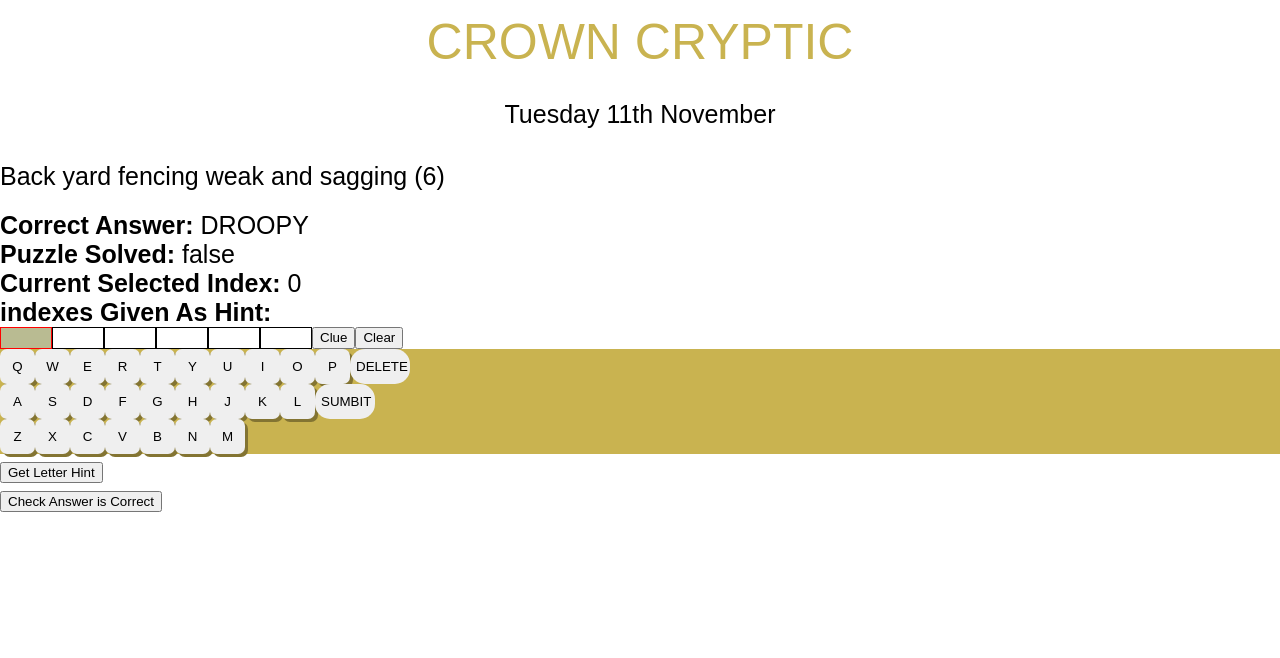
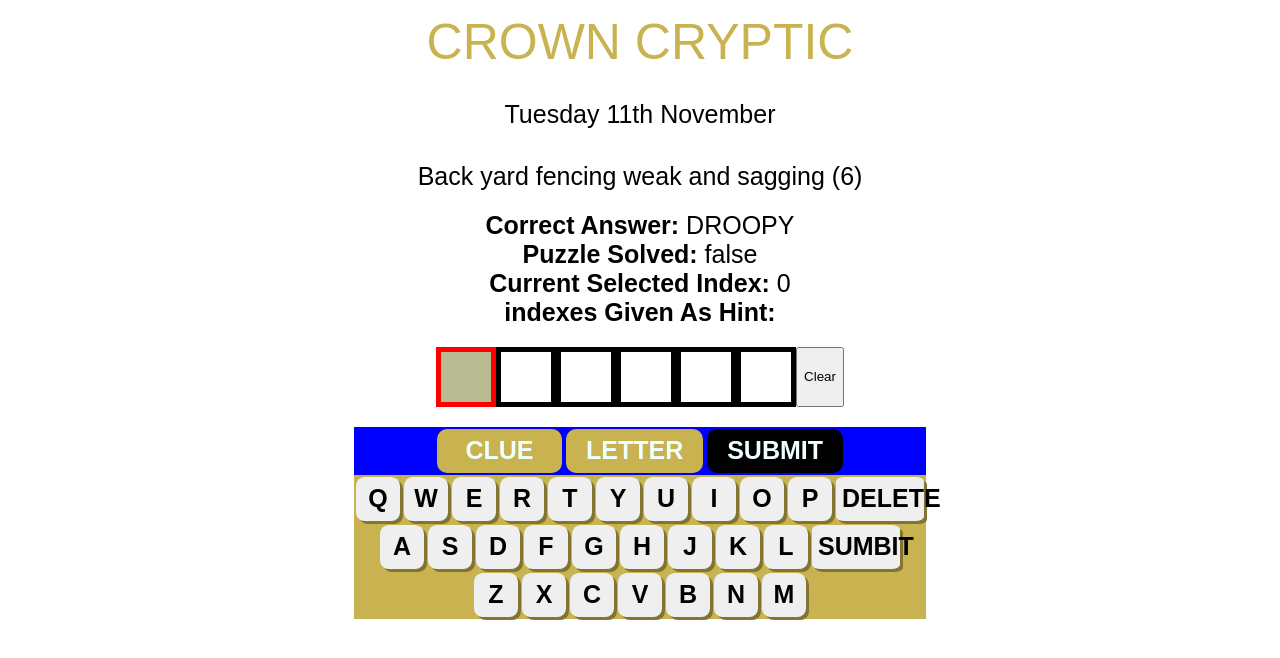
Before and after one commit to Fordcois/crown-cryptic, a Next.js app: page / in a window 1280 px wide. Shown: the top 658 px of the page. Built offline with nearby package versions, Linux system fonts and the light colour scheme; a web font is replaced by a local one.

Commit message:
aligns content and creates scalleable container

```diff
--- a/src/app/CrownCryptic.js
+++ b/src/app/CrownCryptic.js
@@ -167,7 +167,7 @@ const CrownCryptic = () => {
 
 
   return (
-    <div>
+    <div className='centered-content'>
       {puzzleSolved && (
         <PuzzleSolvedPopUp
           ClueUsed={showDefinition}
@@ -177,9 +177,7 @@ const CrownCryptic = () => {
       )}
       <div style={{ marginTop: "20px", marginBottom: "20px" }}>
         <span>{questionPreDef}</span>
-        <span className={showDefinition ? "RevealedDefinition" : ""}>
-          {questionDef}
-        </span>
+        <span className={showDefinition ? "RevealedDefinition" : ""}>{questionDef}</span>
         <span>{questionPostDef}</span>
       </div>
       <b>Correct Answer:</b> {CorrectAnswer}
@@ -206,25 +204,23 @@ const CrownCryptic = () => {
             />
           </span>
         ))}
-        <button onClick={() => getDefinition()}>Clue</button>
         <button onClick={() => clearGuess()}>Clear</button>
       </div>
+
+
+      <div className='buttonrow' style={{ background: 'blue' }}>
+            <button className='buttonBase colourButton' onClick={() => getDefinition()}>CLUE</button>
+            <button className='buttonBase colourButton' onClick={() => revealSelectedLetterAsHint()}>LETTER</button>
+            <button className='buttonBase blackButton' onClick={() => checksGuessIsCorrect()}>SUBMIT</button>
+      </div>
+
       <Keyboard
         setUserGuessArrayIndexToLetter={setUserGuessArrayIndexToLetter}
         moveCurrentSelectedSquareBy={moveCurrentSelectedSquareBy}
         checksGuessIsCorrect={checksGuessIsCorrect}
         puzzleSolved={puzzleSolved}
       />
-      <button onClick={() => revealSelectedLetterAsHint()}>
-        {" "}
-        Get Letter Hint
-      </button>{" "}
-      <br />
-      <button onClick={() => checksGuessIsCorrect()}>
-        {" "}
-        Check Answer is Correct
-      </button>
-      <br />
+
     </div>
   );
 };
--- a/src/app/globals.css
+++ b/src/app/globals.css
@@ -4,24 +4,72 @@
   --ESBlack: #000000;
   --CCYellow:#c9b350;
   --KeyboardShadow:#837432;
+  --KeyboardLetters:#000000;
   --TextFont: "Koulen", sans-serif;
+}
+
+.Pages-Container {
+  display: flex;
+  width: 100%;
+  justify-content: center;
+  margin-left: auto;
+  margin-right: auto;
+}
+@media (min-width: 475px) {
+  .Pages-Container {
+    max-width: 475px;
+  }
+}
+@media (min-width: 640px) {
+  .Pages-Container {
+    max-width: 640px;
+  }
+}
+@media (min-width: 768px) {
+  .Pages-Container {
+    max-width: 768px;
+  }
+}
+
+@media (min-width: 1024px) {
+  .Pages-Container {
+    max-width: 1024px;
+  }
+}
+
+@media (min-width: 1280px) {
+  .Pages-Container {
+    max-width: 1280px;
+  }
+}
+
+@media (min-width: 1536px) {
+  .Pages-Container {
+    max-width: 1536px;
+  }
+}
+
+.centered-content{
+  text-align: center;
 }
 
 .LetterContainer{
   display: flex;
+  justify-content: center;
+  padding: 20px 0px;
 }
 
 .Letter{
-  border: 1px solid black;
-  height: 20px;
+  border: 5px solid black;
+  height: 50px;
   width: 50px;
   text-align: center;
 }
 
 .SelectedLetter{
-  border: 1px solid red;
+  border: 5px solid red;
   background-color: rgb(185, 187, 146);
-  height: 20px;
+  height: 50px;
   width: 50px;
   color: aliceblue;
   text-align: center;
@@ -31,47 +79,66 @@
   color: rgb(255, 13, 0);
 }
 
-.Keyboard{
-  text-align: center;
+.Keyboard {
+  display: flex;            /* make it a flex container */
+  flex-direction: column;
+  align-items: center;      /* center vertically */
   background-color: var(--CCYellow);
 }
 
 .KeyboardLetter{
-  width: 35px;
-  height: 35px;
+  font-family: var(--TextFont);
+  font-weight: 600;
+  font-size: 1.25rem;
+  text-anchor: middle;
+  margin: 2px;
+  width: 2.2rem;
+  height: 2.2rem;
   box-shadow: 3px 3px 0px var(--KeyboardShadow);
   border-radius: 20%;
   border: none;
 }
 .KeyboardLetter:hover, .KeyboardLetterLong:hover{
   box-shadow: none;
+  background-color: aqua;
 }
 .KeyboardLetter:active, .hitkeyboardLetter{
-  width: 35px;
-  height: 35px;
+  font-family: var(--TextFont);
+  font-weight: 600;
+  font-size: 1.25rem;
+  text-anchor: middle;
+  width: 2.2rem;
+  height: 2.2rem;
   border: none;
   background-color: rgb(4, 144, 30);
-  border-radius: 15px;
+  border-radius: 20%;
   box-shadow: none;
 }
 
 .KeyboardLetterLong{
-  width: 60px;
-  height: 35px;
+  margin: 2px;
+  width: 4.4rem;
+  height: 2.2rem;
+  box-shadow: 3px 3px 0px var(--KeyboardShadow);
+  border-radius: 10%;
   border: none;
-  border-radius: 15px;
+  font-family: var(--TextFont);
+  font-weight: 600;
+  font-size: 1.25rem;
+  text-anchor: middle;
 }
 
 .KeyboardLetterLong:active, .hitkeyboardLetterLong{
-  width: 60px;
-  height: 35px;
+  width: 4.4rem;
+  height: 2.2rem;
   border: none;
   background-color: rgb(4, 144, 30);
-  border-radius: 15px;
+  border-radius: 10%;
+  border: none;
 }
 
 .KeyboardRow{
-display: flex;
+  width: max-content;
 }
 
 /* Revealed Definition CSS */
@@ -94,6 +161,37 @@ display: flex;
   padding: 2px;
   font-size: 12px; /* Adjust the font size as needed */
 }
+
+/* Base button shared by both */
+.buttonBase {
+  font-weight: 600;
+  font-size: 1.25rem;
+  margin: 2px;
+  padding: 5px 20px;
+  height: 2.2rem;
+  border-radius: 10px;
+  border: none;
+  position: relative;
+  min-width: 125px;
+  text-align: center;
+}
+
+/* Colour button specific styles */
+.colourButton {
+  background-color: var(--CCYellow);
+  color: azure;
+}
+
+.colourButton:hover {
+  color: var(--KeyboardLetters);
+}
+
+/* Black button specific styles */
+.blackButton {
+  background-color: black;
+  color: azure;
+}
+
 
 /* PopUp Window */
 .PopUpShade {
```
